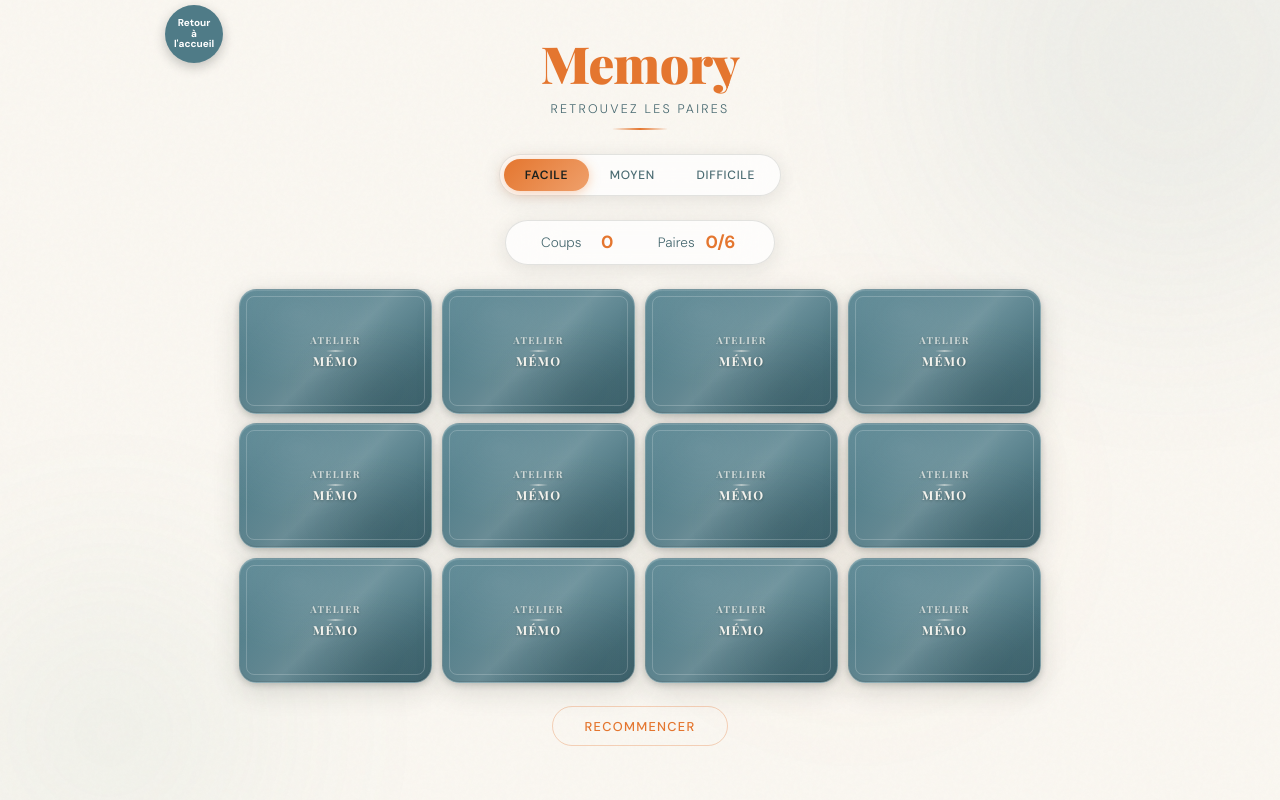
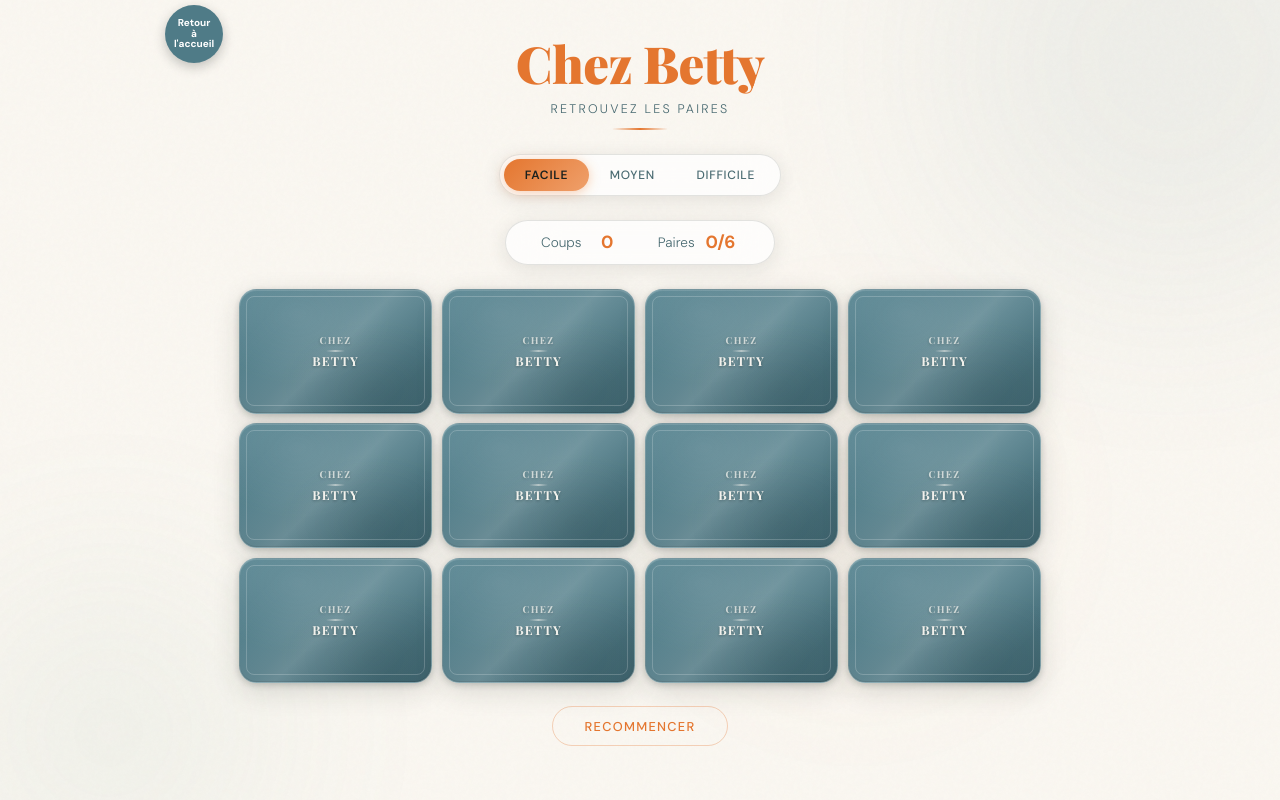
Before and after one commit to pierreg78-maker/Memory, a plain HTML site: page memory_perso.html in a window 1280 px wide. Drawn offline with nearby package versions, Linux system fonts and the light colour scheme.

Commit message:
Change title and card text from 'Atelier' to 'Chez Betty'

```diff
--- a/memory_perso.html
+++ b/memory_perso.html
@@ -703,7 +703,7 @@
     <main class="container">
         <header class="header">
             <a class="back-link" href="https://pierreg78-maker.github.io/Atelier/">Retour<br>à<br>l'accueil</a>
-            <h1><span class="gold">Memory</span></h1>
+            <h1><span class="gold">Chez Betty</span></h1>
             <p class="tagline">Retrouvez les paires</p>
             <div class="rule" aria-hidden="true"></div>
         </header>
@@ -892,9 +892,9 @@
                     <div class="card-inner">
                         <div class="card-face card-back">
                             <span class="card-back-text">
-                                <span class="line1">Atelier</span>
+                                <span class="line1">Chez</span>
                                 <span class="ornament" aria-hidden="true"></span>
-                                <span class="line2">Mémo</span>
+                                <span class="line2">Betty</span>
                             </span>
                         </div>
                         <div class="card-face card-front">
```
